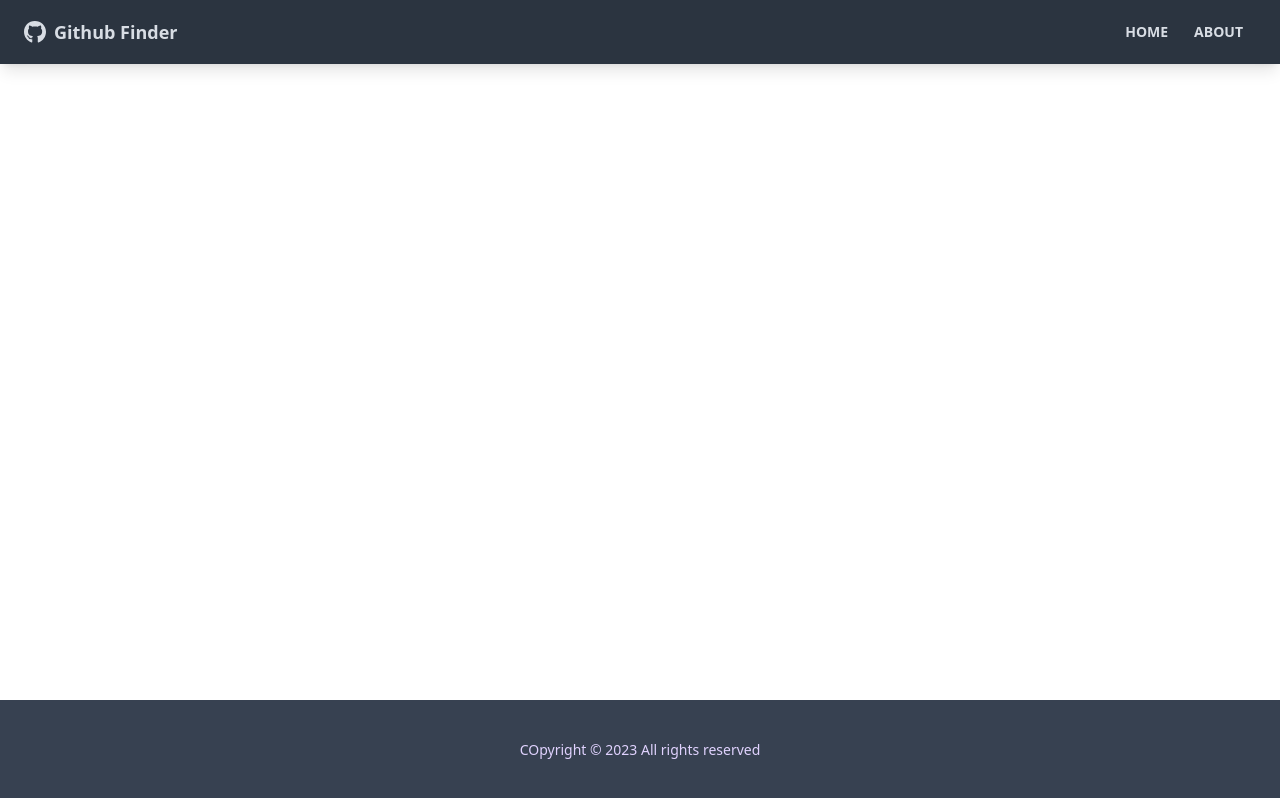
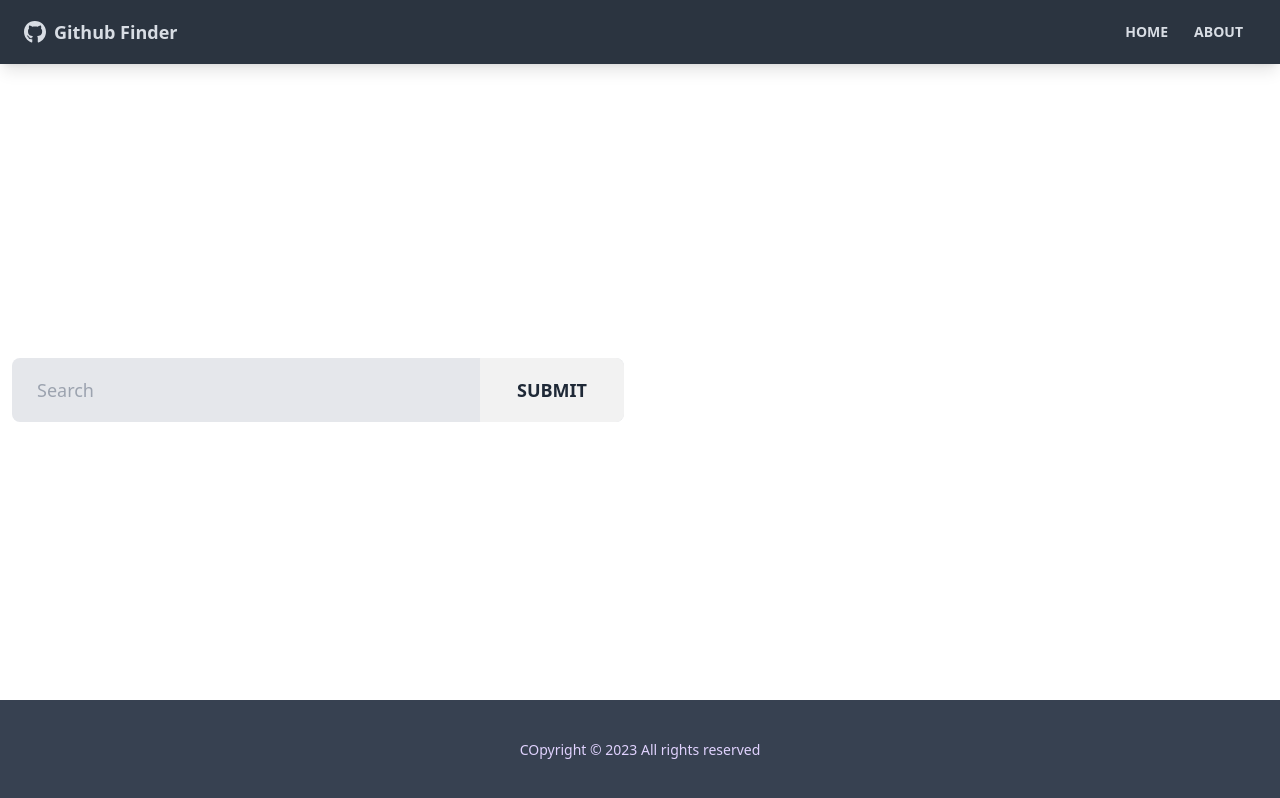
Before and after one commit to Techtees/finder, a React (Create React App) app: page / in a window 1280 px wide. Built offline with nearby package versions, Linux system fonts and the light colour scheme.

Commit message:
updated component with user search component

```diff
--- a/src/pages/Home.jsx
+++ b/src/pages/Home.jsx
@@ -1,9 +1,11 @@
 import UserResult from "../component/users/UserResults";
+import UserSearch from "../component/users/UserSearch";
 
 function Home(){
     return(
         <div>
-            <UserResult />
+            <UserSearch />
+            {/* <UserResult /> */}
         </div>
     )
 }
```
